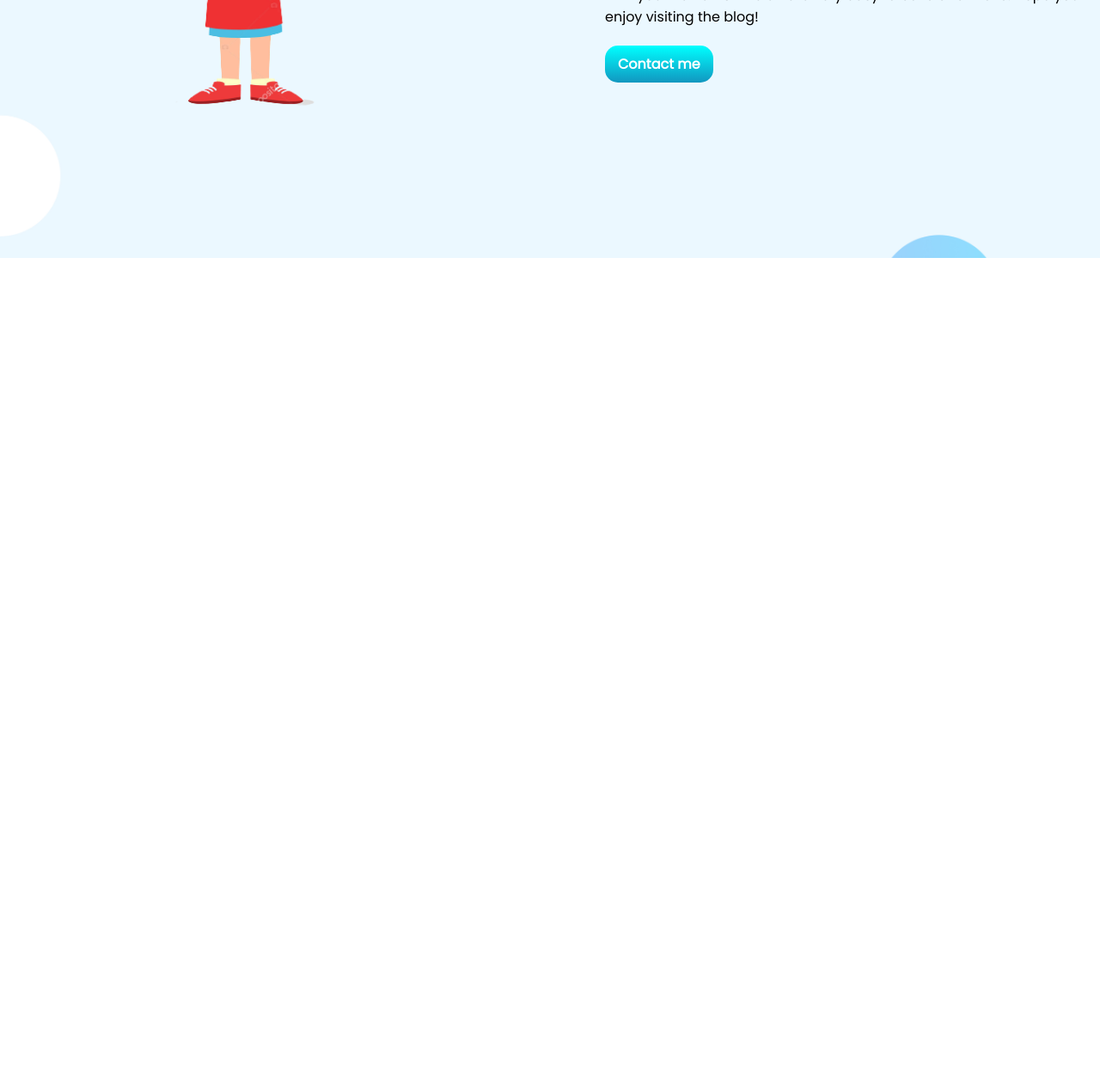
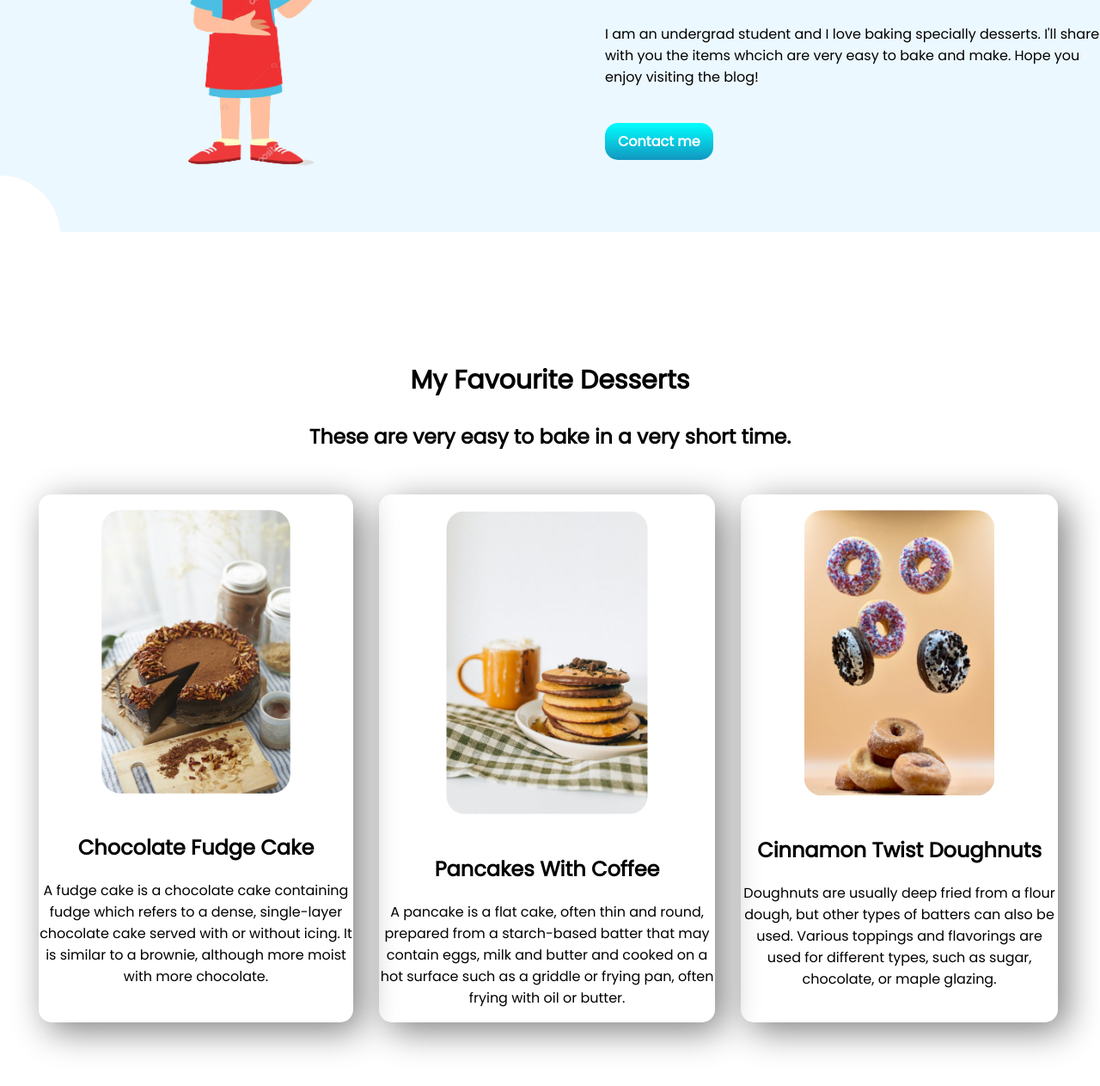
Before and after one commit to JuthyNadi-a/First-Portfolio, a plain HTML site: page index.html in a window 1280 px wide. Shown: the part 1019-2282 px from the top of the page at 86% size. Before the commit the page ends 1319 px from the top, so only its background shows below. Drawn offline with Linux system fonts and the light colour scheme.

Commit message:
Favourite Items section updated

```diff
--- a/index.html
+++ b/index.html
@@ -11,27 +11,56 @@
     <link rel="stylesheet" href="style.css">
 </head>
 <body>
-    <section>
+    <section class="top flexible">
          <div class="half-width">
             <h1><span class="color-orange">Welcome </span>To A Food Blog, With Nadia</h1>
-            <p>Dessert is perhaps everyones favourite course in any meal. And as its my favourite too so here we will know about some amazing dessert items. You can also enjoy some.</p>
+            <p id="first-two">Dessert is perhaps everyones favourite course in any meal. And as its my favourite too so here we will know about some amazing dessert items. You can also enjoy some.</p>
             <a class="link-button" target="_blank" href="http://www.northendcoffee.com/roastery-cafe/">Order Food</a>
         </div>
         <div class="half-width">
             <img src="images/Group 8449 (2).png" alt="">
         </div>
     </section>
-    <section class="background">
-        <div class="half-width two">
+    <section class="background flexible">
+        <div class="half-width">
             <img src="images/photo-2-removebg-preview.png" alt="">
         </div>
         <div class="half-width">
             <h1>About Me</h1>
-            <p>
+            <p id="first-two">
                 I am an undergrad student and I love baking specially desserts. I'll share with you the items whcich are very easy to bake and make. Hope you enjoy visiting the blog!
             </p>
             <a class="link-button" target="_blank" href="https://github.com/NADIA112112">Contact me</a>
         </div>
     </section>
+    <section class="favourites">
+        <div class="header">
+            <h2>My Favourite Desserts</h2>
+            <h3>These are very easy to bake in a very short time.</h3>
+        </div>
+        <div class="flexible-two">
+            <div class="items">
+                <img src="images/cake-3.jpeg" alt="">
+                <h2>Chocolate Fudge Cake</h2>
+                <p>
+                    A fudge cake is a chocolate cake containing fudge which refers to a dense, single-layer chocolate cake served with or without icing. It is similar to a brownie, although more moist with more chocolate.
+                </p>
+            </div>
+            <div class="items">
+                <img src="images/pancake-2.jpeg" alt="">
+                <h2>Pancakes With Coffee</h2>
+                <p>
+                    A pancake is a flat cake, often thin and round, prepared from a starch-based batter that may contain eggs, milk and butter and cooked on a hot surface such as a griddle or frying pan, often frying with oil or butter.
+                </p>
+            </div>
+            <div class="items">
+                <img src="images/donut-3.jpeg" alt="">
+                <h2>Cinnamon Twist Doughnuts</h2>
+                <p>
+                    Doughnuts are usually deep fried from a flour dough, but other types of batters can also be used. Various toppings and flavorings are used for different types, such as sugar, chocolate, or maple glazing.
+                </p>
+            </div>
+        </div>
+    </section>
 </body>
 </html>
--- a/style.css
+++ b/style.css
@@ -2,8 +2,9 @@ body{
     font-family: 'Poppins', sans-serif;
     margin: 0;
 }
-section{
+.flexible{
     display: flex;
+    margin-bottom: 150px;
 }
 .color-orange{
     color: rgb(23, 152, 226);
@@ -11,13 +12,12 @@ section{
 h1{
     font-size: 80px;
 }
-p{
-    margin-bottom: 30px;
+#first-two{
+    margin-bottom: 50px;
 }
 .half-width{
     width: 50%;
     padding-left: 5%;
-    margin-bottom: 100px;
 }
 .link-button{
     text-decoration: none;
@@ -35,3 +35,31 @@ p{
     background-repeat: no-repeat;
     background-size: 1350px;
 }
+.favourites{
+    text-align: center;
+}
+.flexible-two{
+    display: flex;
+    width: 95%;
+    padding-left: 5px;
+    text-align: center;
+    padding: 10px;
+    margin-left: 20px;
+    margin-bottom: 150px;
+}
+.flexible-two img{
+    width: 60%;
+    border-radius: 40px;
+    padding: 5%;
+}
+.header{
+    font-size: 20px;
+    font-weight: 700;
+    margin-bottom: 40px;
+}
+.items{
+    box-shadow: 10px 10px 40px gray;
+    border-radius: 15px;
+    margin-left: 15px;
+    margin-right: 15px;
+}
```
Also changed, not shown: images/donut-3.jpeg (added), images/doughnut.jpeg (added), 1 other file.
